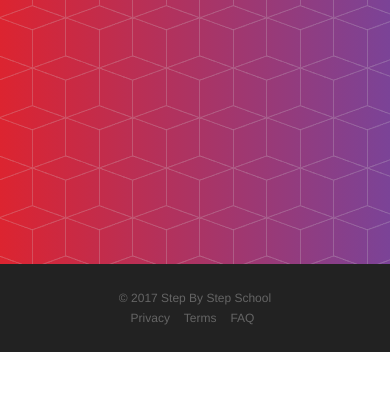
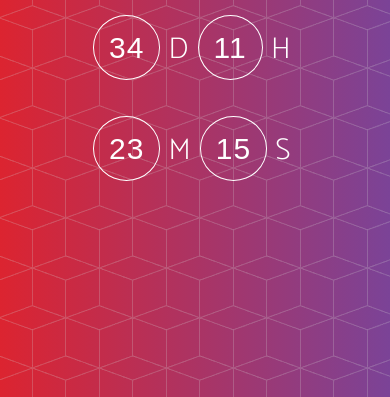
Before and after one commit to crazentonkunailzar/Jashn2017, a website: page index.html in a window 390 px wide. Shown: the part 745-1142 px from the top of the page. Before the commit the page ends 1097 px from the top, so only its background shows below. Drawn offline with nearby package versions, Linux system fonts and the light colour scheme; a web font is replaced by a local one.

Commit message:
Fixes index and timer

```diff
--- a/index.html
+++ b/index.html
@@ -50,33 +50,49 @@
                 <div class="col-sm-5 col-xs-12">
 			<style>
 				#clock-outer {
-					height: 70vh;
+					height: 100vh;
 					text-align: center;
 				}
 				#clock {
 					position: absolute;
-					top: 55%;
+					top: 40%;
+					margin: 0 25%;
 				}
-				#clock h1 span {
-					padding: 20px 15px;
-					font-family: "sans-serif";
-					border: 3px solid white;
+				#clock h2 span {
+					padding: 15px;
+					font-family: sans-serif;
+					border: 1px solid white;
 					border-radius: 100%;
 				}
-				@media all and (max-width: 768px) {
-					#clock {left: 30vw; top: 20%;}
+				@media all and (max-width: 1200px) {
+					#clock{margin:0 15%;}
+				}
+				@media all and (max-width: 767px) {
+					#clock{margin:0 35%;}
+				}
+				@media all and (max-width: 718px) {
+					#clock{margin:0 30%;}
+				}
+				@media all and (max-width: 540px) {
+					#clock{margin:0 25%;}
+				}
+				@media all and (max-width: 432px) {
+					#clock{margin:0 20%;}
 				}
 				@media all and (max-width: 360px) {
-					#clock-outer {height: 50vh;}
-					#clock {top: -10%;}
-					#clock h1 {font-size: 110%;}
+					#clock{margin:0 15%;}
 				}
 			</style>
 			<div id="clock-outer">
 				<div id="clock">
 					<table>
-						<h1><span id="days"></span> D <span id="hours"></span> H</h1><br><br>
-						<h1><span id="minutes"></span> M <span id="seconds"></span> S</h1><br>
+						<h2>
+							<span id="days"></span> D
+							<span id="hours"></span> H<br><br><br>
+							<span id="minutes"></span> M
+							<span id="seconds"></span> S
+						</h2>
+						<br>
 					</table>
 				</div>
 			</div>
```
